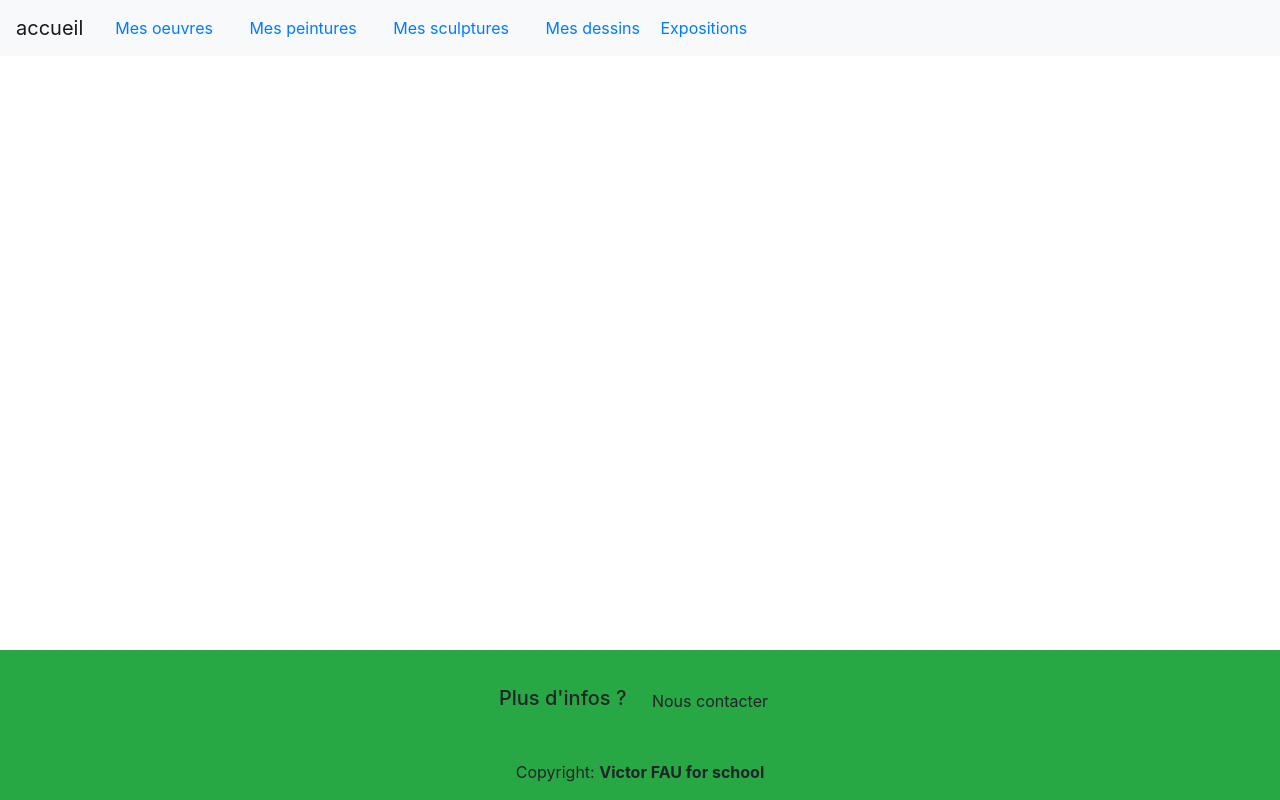
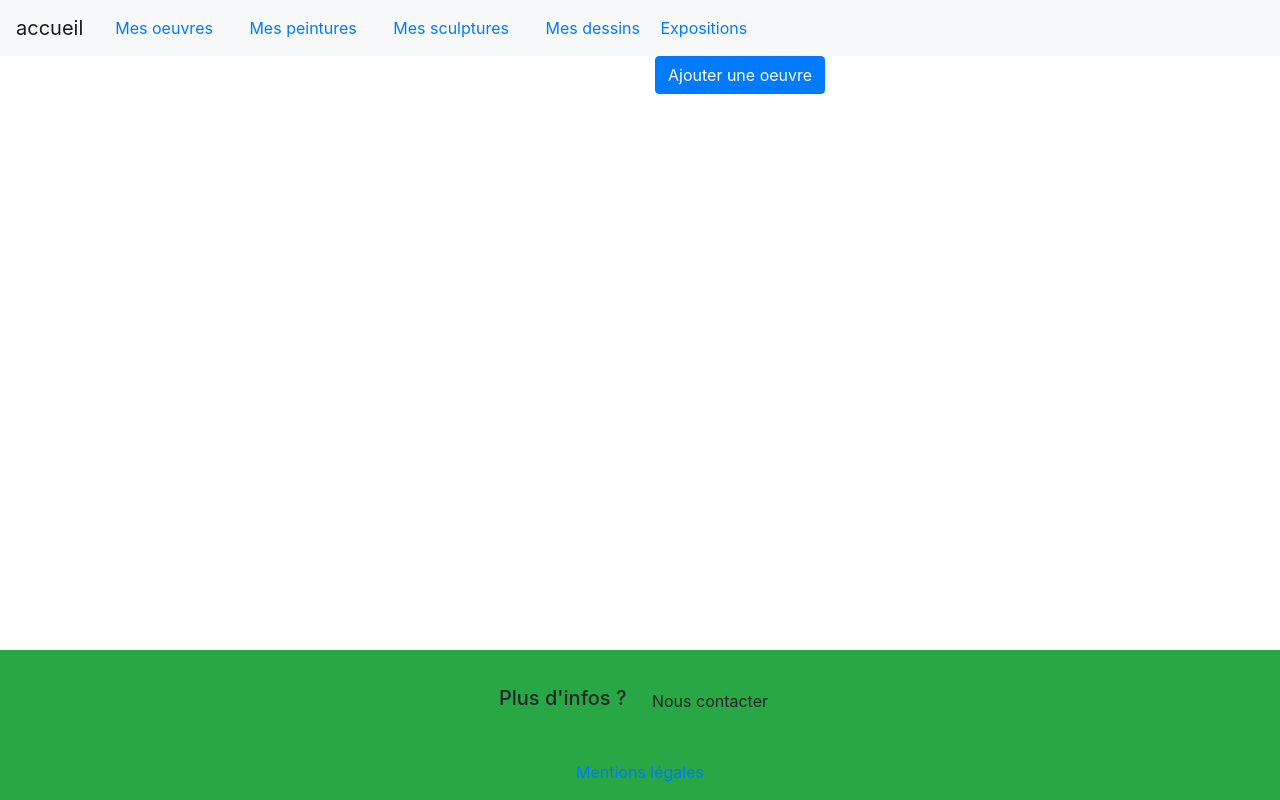
Before and after one commit to victorfau/m1-dev-symfony, a Symfony app: template templates/Blog/list.html.twig in a window 1280 px wide. Run offline with Twig, Linux system fonts and the light colour scheme; the template is opened without the code that fills it, so the values that code supplies are empty; some libraries are stand-ins or nearby versions.

Commit message:
plein d'ajout

```diff
--- a/templates/Blog/index.html.twig
+++ b/templates/Blog/index.html.twig
@@ -4,8 +4,11 @@
 
 {% block content %}
 
-    <div class="col-12">
+    <div class="col-6">
         <h1>Oeuvres</h1>
+    </div>
+    <div class="col-6">
+        <a class="btn btn-primary" href="{{ url('admin_oeuvres') }}">Ajouter une oeuvre</a>
     </div>
     {% for oeuvre in oeuvres %}
         <div class="col-4">
--- a/templates/Blog/list.html.twig
+++ b/templates/Blog/list.html.twig
@@ -3,8 +3,11 @@
 {% block title %}Category index{% endblock %}
 
 {% block content %}
-    <div class="col-12">
+    <div class="col-6">
         <h2>{{ titre }}</h2>
+    </div>
+    <div class="col-6">
+        <a class="btn btn-primary" href="{{ url('admin_oeuvres') }}">Ajouter une oeuvre</a>
     </div>
 
     {% for item in oeuvres %}
--- a/templates/inc/footer.html.twig
+++ b/templates/inc/footer.html.twig
@@ -19,8 +19,8 @@
     <!-- Footer Elements -->
 
     <!-- Copyright -->
-    <div class="footer-copyright text-center py-3">Copyright:
-        <strong> Victor FAU for school</strong>
+    <div class="footer-copyright text-center py-3">
+        <a href="{{ url('blog_mention_legal') }}"> Mentions légales</a>
     </div>
     <!-- Copyright -->
 
--- a/templates/layout.html.twig
+++ b/templates/layout.html.twig
@@ -11,7 +11,7 @@
         {% endblock %}
     </title>
     <link rel="stylesheet" href="https://stackpath.bootstrapcdn.com/bootstrap/4.3.1/css/bootstrap.min.css" integrity="sha384-ggOyR0iXCbMQv3Xipma34MD+dH/1fQ784/j6cY/iJTQUOhcWr7x9JvoRxT2MZw1T" crossorigin="anonymous">
-<body>
+<body style="margin-bottom: 12em">
 {#
     instructions de mise en page
         block: zone définie à remplir ou pas dans une page enfant
```
Also changed, not shown: src/Controller/BlogController.php (+7 -0 lines), templates/Blog/mentions.html.twig (added, +11 -0 lines).
